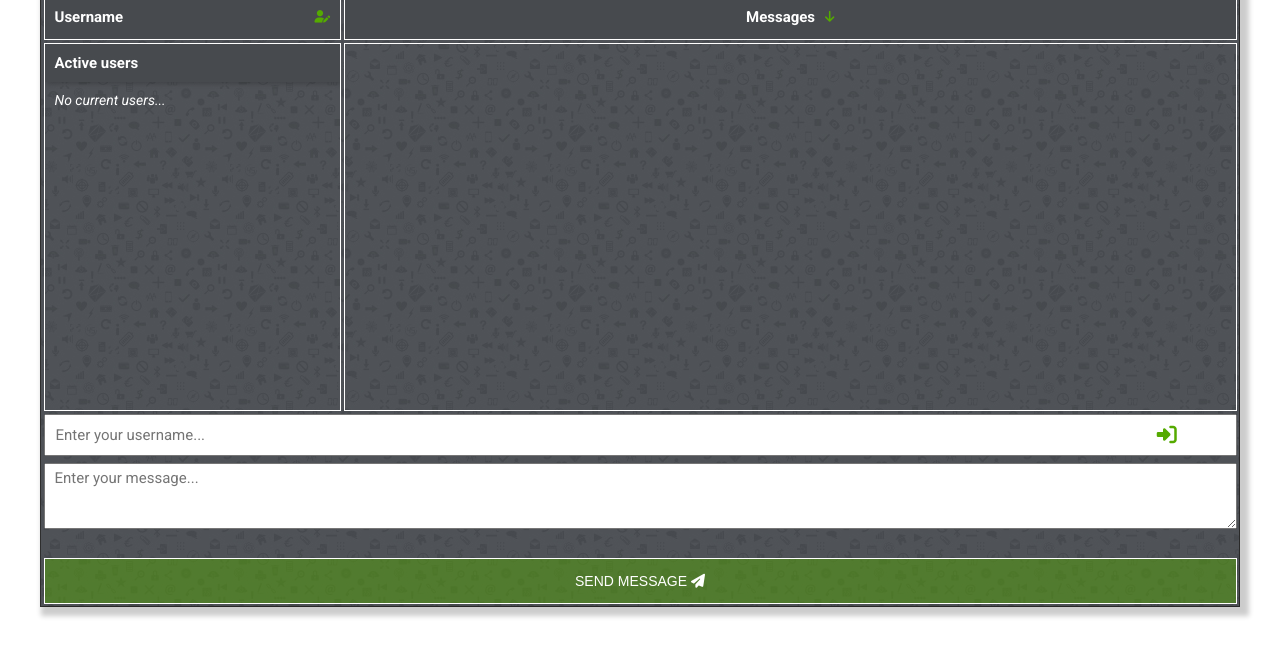
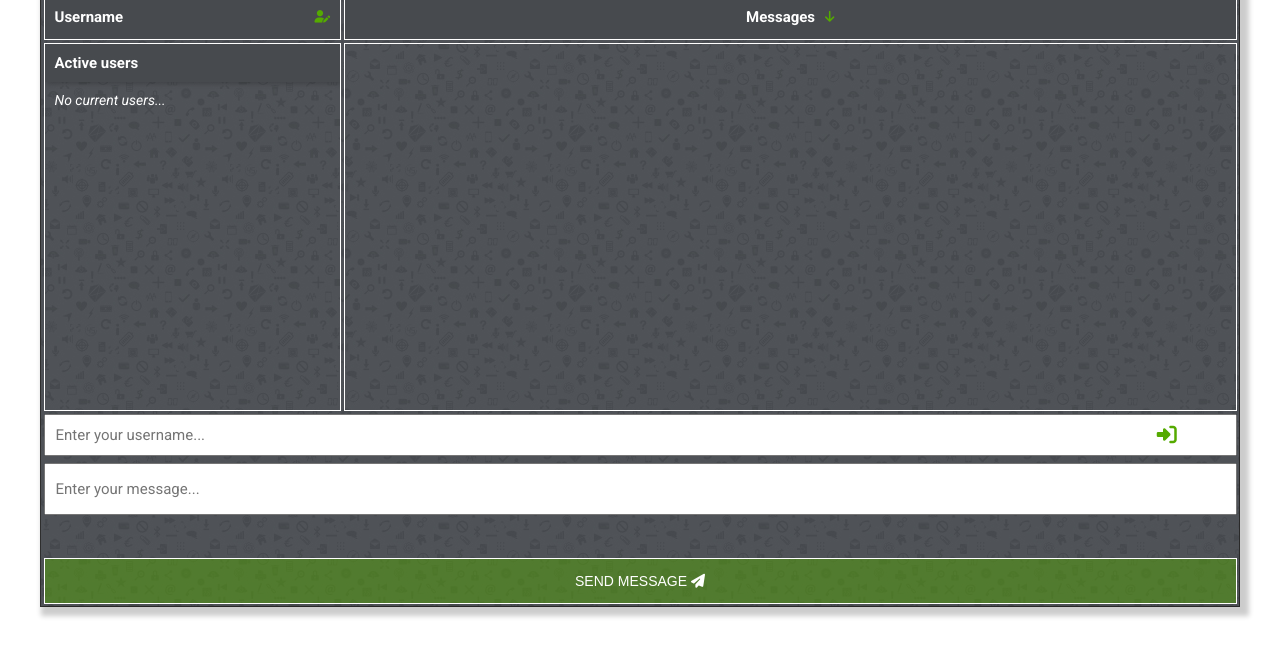
Before and after one commit to IvanMPR/chatter-app, a website with bundled scripts: page public/index.html in a window 1280 px wide. Shown: the part 89-746 px from the top of the page. Built offline with nearby package versions, Linux system fonts and the light colour scheme; files whose address does not match are found by name.

Commit message:
input instead textarea

```diff
--- a/public/index.html
+++ b/public/index.html
@@ -72,12 +72,11 @@
           </div>
         </div>
         <div class="chatter-ui-message">
-          <textarea
+          <input
+            type="text"
             class="chatter-ui-textarea"
-            cols="1"
-            rows="3"
             placeholder="Enter your message..."
-          ></textarea>
+          />
         </div>
         <div class="chatter-ui-button">
           <button class="chatter-ui-btn">
--- a/public/style.css
+++ b/public/style.css
@@ -204,7 +204,7 @@
 }
 .chatter-ui-textarea {
   width: 100%;
-  padding: 0.5rem 1rem;
+  padding: 1.5rem 1rem;
   font-family: 'Roboto', 'sans-serif';
   font-size: 1.5rem;
 }
```
